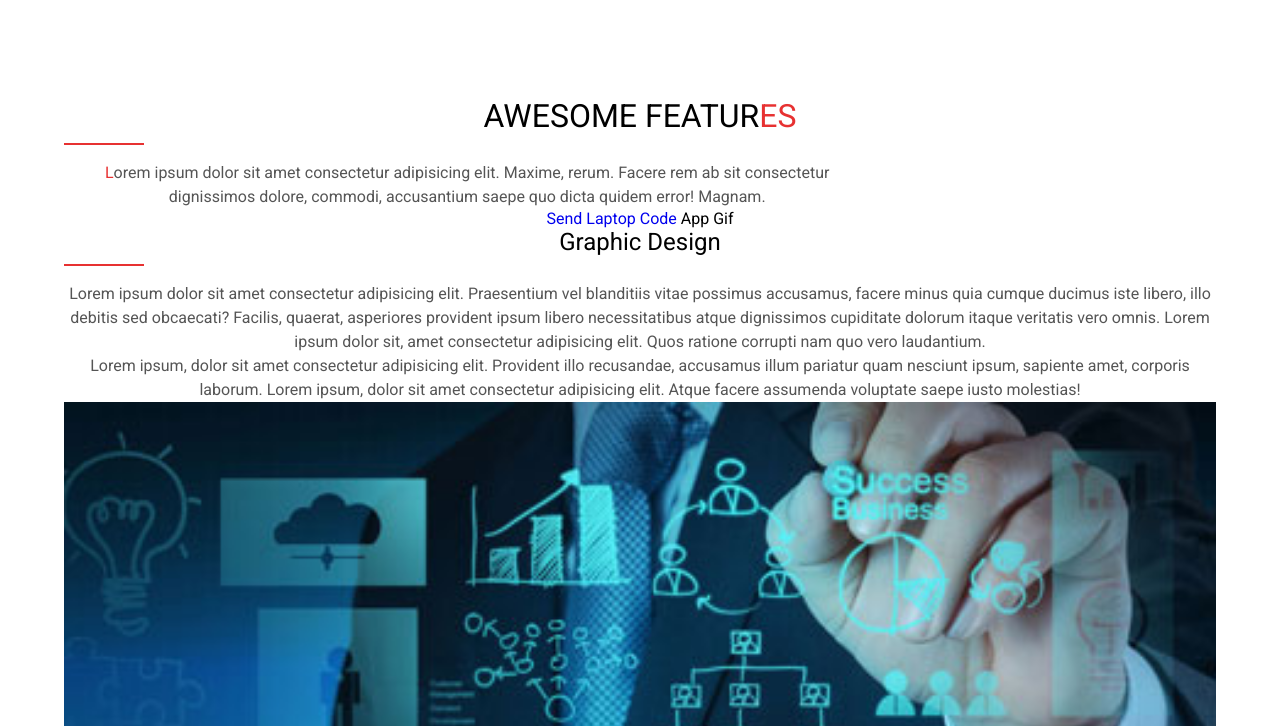
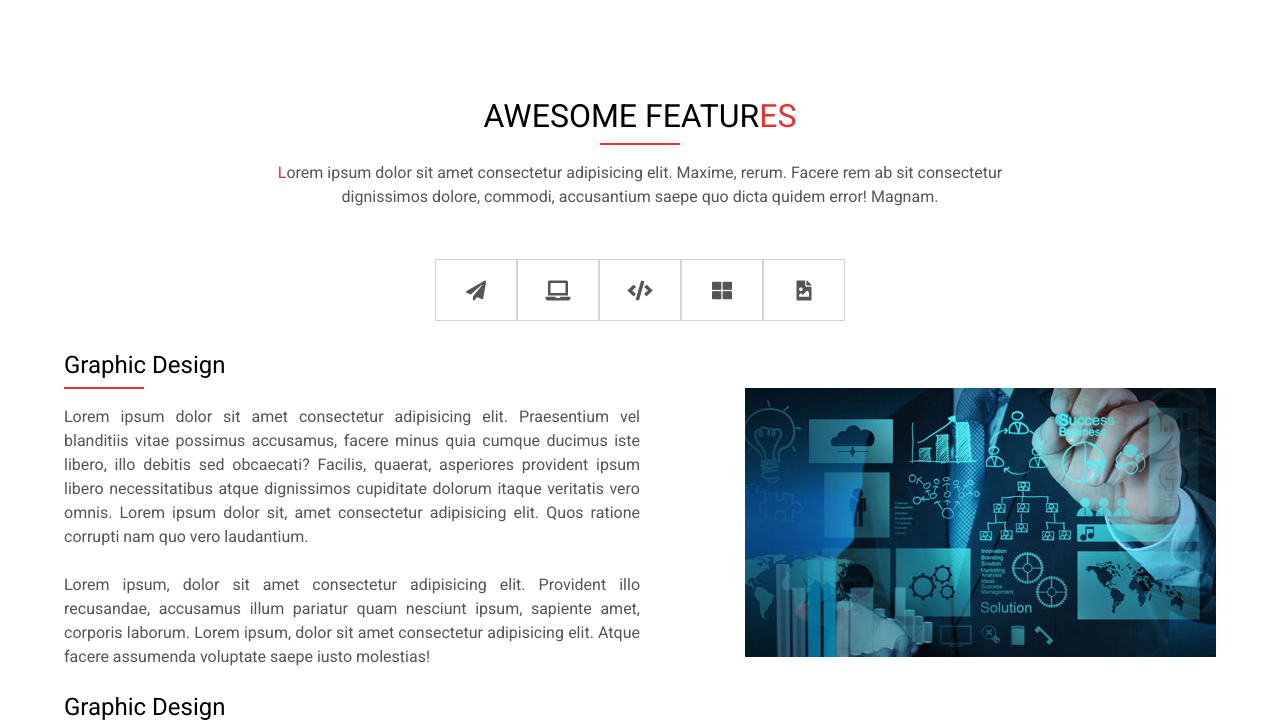
Before and after one commit to ssumanaxioned/cosmix, a plain HTML site: page index.html in a window 1280 px wide. Shown: the part 2396-3122 px from the top of the page. Drawn offline with Linux system fonts and the light colour scheme; a script that the page names is missing.

Commit message:
feature section one styling done

```diff
--- a/assets/css/style.css
+++ b/assets/css/style.css
@@ -477,6 +477,66 @@ section { padding: 50px 0; }
 .sixty { width: 60% }
 .seventy { width: 70%; }
 
+.feature-one, .feature-two {
+  width: 100%;
+  display: flex;
+  flex-direction: column;
+  justify-content: center;
+  align-items: center;
+}
+
+.tab-ctn {
+  margin-top: 50px;
+  display: flex;
+  flex-direction: row;
+  justify-content: center;
+  align-items: center;
+}
+
+.feat {
+  width: 80px;
+  height: 60px;
+  border: 1px solid lightgray;
+  display: block;
+  position: relative;
+  text-indent: -9999px;
+}
+
+.feat:hover::after { color: var(--red); }
+
+.feat::after {
+  position: absolute;
+  left: 50%;
+  top: 50%;
+  color: #555555;
+  font-family: "Font Awesome 5 Free";
+  font-weight: 900;
+  font-size: 20px;
+  text-indent: 0;
+  transform: translate(-50%, -50%);
+}
+
+.send::after { content: "\f1d8"; }
+.laptop::after { content: "\f109"; }
+.code::after { content: "\f121"; }
+.box::after { content: "\f009"; }
+.gif::after { content: "\f1c5"; }
+.tab-content { margin-top: 30px; }
+
+.tab-content li {
+  display: flex;
+  flex-direction: row;
+  justify-content: space-between;
+  align-items: center;
+  text-align: justify;
+}
+
+.tab-content li p { margin-bottom: 1.5em; }
+.tab-details { flex-basis: 50%; }
+.tab-content li img { flex-basis: 40%; }
+
+.feature-two { background-color: whitesmoke; }
+
 .client-ctn {
   width: 80%;
   display: flex;
--- a/index.html
+++ b/index.html
@@ -197,8 +197,8 @@
                             <li><a class="feat send" href="#FIXME" title="Send" target="_self">Send</a></li>
                             <li><a class="feat laptop" href="#FIXME" title="Laptop" target="_self">Laptop</a></li>
                             <li><a class="feat code" href="#FIXME" title="Code" target="_self">Code</a></li>
-                            <li><a class="feat box" href="#FIXME" title="App" target="_self"></a>App</li>
-                            <li><a class="feat gif" href="#FIXME" title="Gif" target="_self"></a>Gif</li>
+                            <li><a class="feat box" href="#FIXME" title="App" target="_self">App</a></li>
+                            <li><a class="feat gif" href="#FIXME" title="Gif" target="_self">Gif</a></li>
                         </ul>
                         <ul class="tab-content">
                             <li>
```
